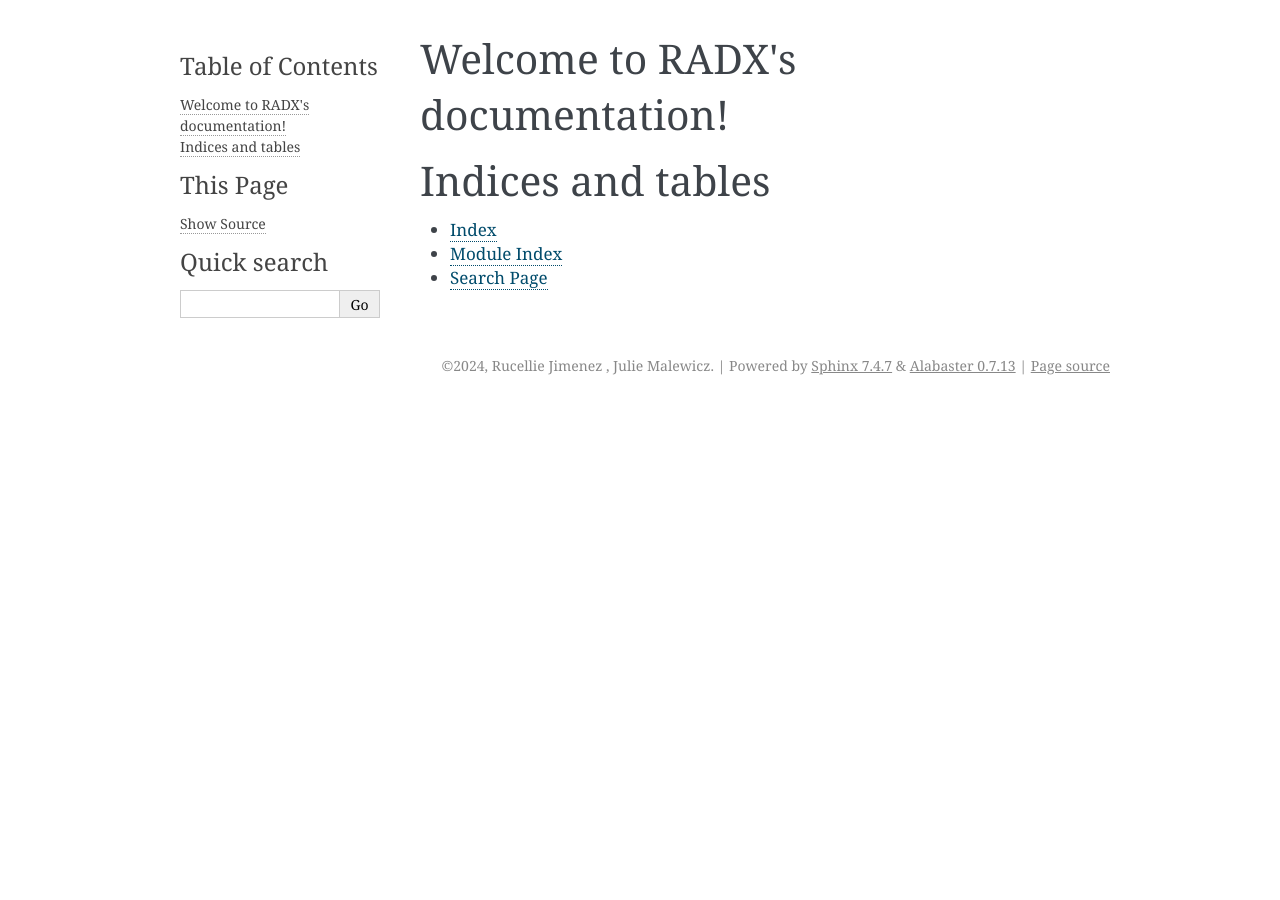
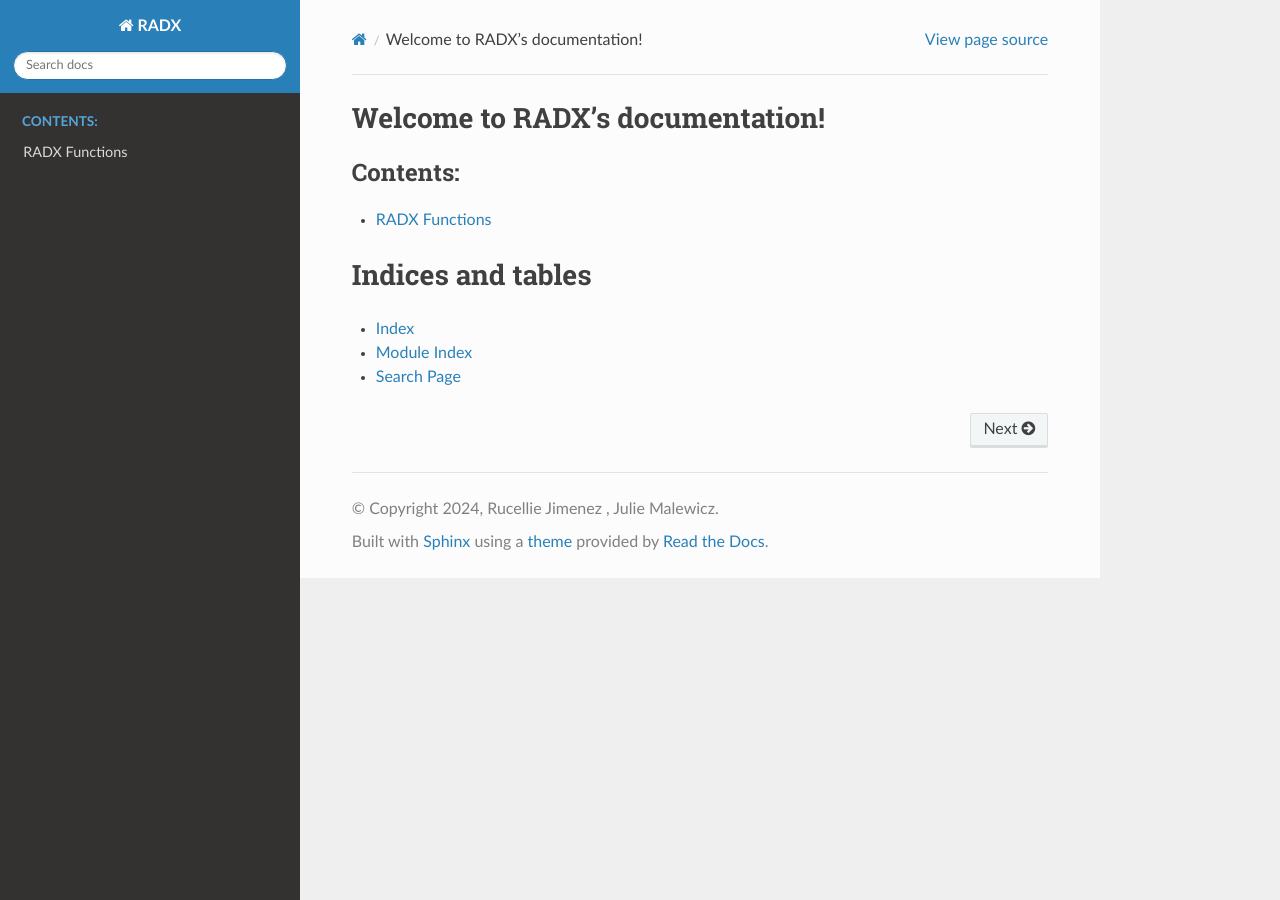
Before and after one commit to celluar/RADX, a Sphinx documentation site: the page built from docs/index.rst, in a window 1280 px wide. Built offline with Sphinx 7.4.7 and the Read the Docs theme 2.0.0, drawn with Linux system fonts in a browser that asks for light colours.

Commit message:
readme changes + saves to documentation

```diff
--- a/README.md
+++ b/README.md
@@ -33,3 +33,11 @@
 \frac{E}{E'} = \delta \sqrt{1-u} = \frac{\sqrt{1-3u/2}}{1+\beta \sin{i} \sin{\varphi} \sin{\alpha}/\sin{\psi}}
 $$
 combines the effects of the gravitational redshift and Doppler effect
+
+# HOW TO USE
+Install RADX by using
+
+        pip install RADX
+First, import RADX and its functions
+
+        from RADX import radx_functions as radx_func
--- a/docs/RADX.rst
+++ b/docs/RADX.rst
@@ -0,0 +1,9 @@
+.. _RADX:
+
+RADX Functions
+=====================
+
+Relativistic Accretion Disk - X Corrective code for disk spectrum applying doppler shift and relativistic effects using iron lines.
+
+.. automodule:: functions
+   :members:
--- a/docs/conf.py
+++ b/docs/conf.py
@@ -10,9 +10,9 @@
 # add these directories to sys.path here. If the directory is relative to the
 # documentation root, use os.path.abspath to make it absolute, like shown here.
 #
-# import os
-# import sys
-# sys.path.insert(0, os.path.abspath('.'))
+import os
+import sys
+sys.path.insert(0, os.path.abspath('..'))
 
 
 # -- Project information -----------------------------------------------------
@@ -20,9 +20,10 @@
 project = 'RADX'
 copyright = '2024, Rucellie Jimenez , Julie Malewicz'
 author = 'Rucellie Jimenez , Julie Malewicz'
+root_doc = 'index'
 
 # The full version, including alpha/beta/rc tags
-release = 'July 2024'
+release = '2024'
 
 
 # -- General configuration ---------------------------------------------------
@@ -31,6 +32,8 @@
 # extensions coming with Sphinx (named 'sphinx.ext.*') or your custom
 # ones.
 extensions = [
+    'sphinx.ext.autodoc'
+    'sphinx.ext.napoleon'
 ]
 
 # Add any paths that contain templates here, relative to this directory.
@@ -41,7 +44,6 @@
 #
 # This is also used if you do content translation via gettext catalogs.
 # Usually you set "language" from the command line for these cases.
-language = 'English'
 
 # List of patterns, relative to source directory, that match files and
 # directories to ignore when looking for source files.
@@ -54,7 +56,7 @@
 # The theme to use for HTML and HTML Help pages.  See the documentation for
 # a list of builtin themes.
 #
-html_theme = 'alabaster'
+html_theme = 'sphinx_rtd_theme'
 
 # Add any paths that contain custom static files (such as style sheets) here,
 # relative to this directory. They are copied after the builtin static files,
--- a/docs/index.rst
+++ b/docs/index.rst
@@ -10,7 +10,7 @@
    :maxdepth: 2
    :caption: Contents:
 
-
+   RADX.rst
 
 Indices and tables
 ==================
--- a/pyproject.toml
+++ b/pyproject.toml
@@ -4,7 +4,7 @@
 
 [project]
 name = "RADX"
-version = "0.0.1"
+version = "0.0.2"
 
 dependencies = [
  "numpy",
```
Also changed, not shown: 6 other files.
